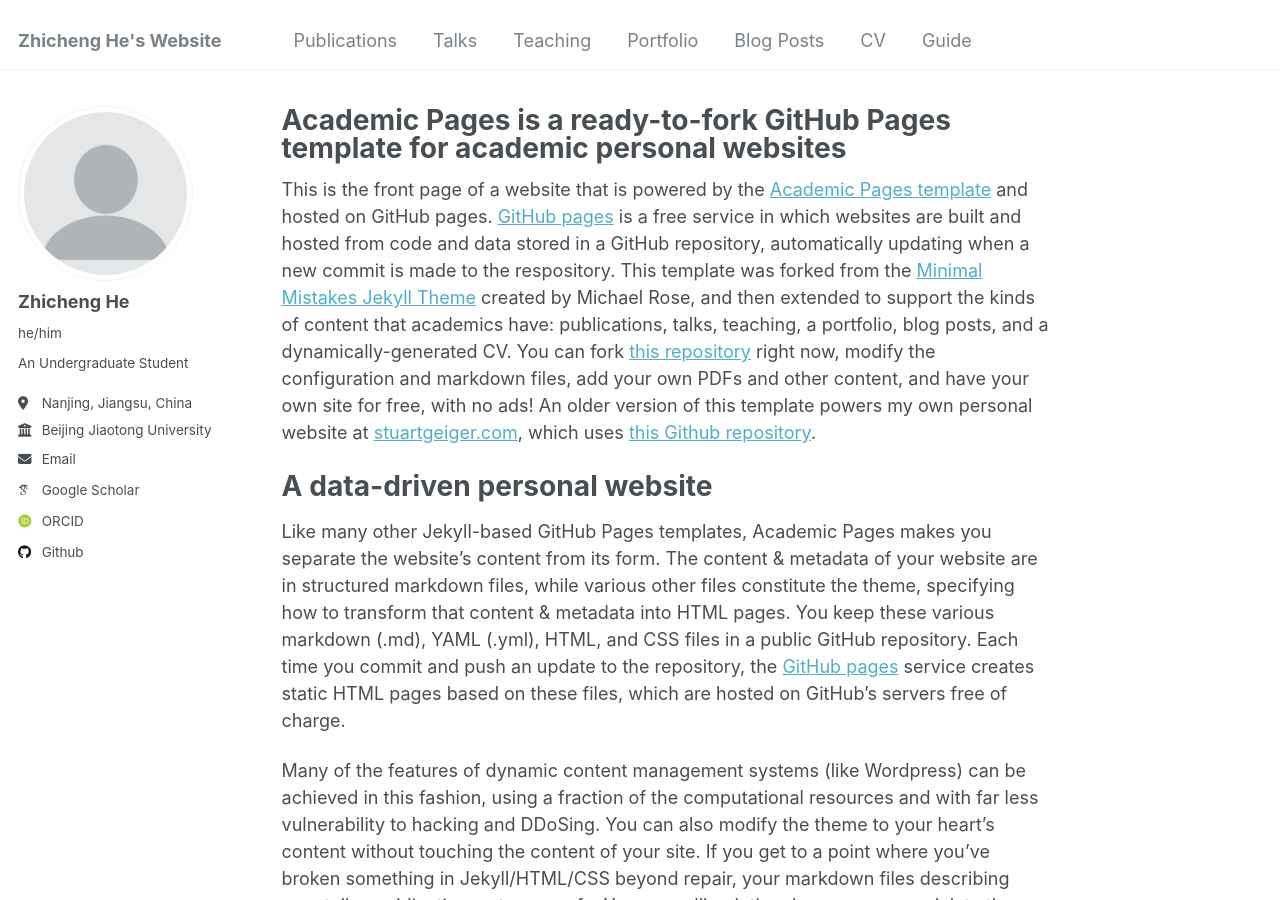
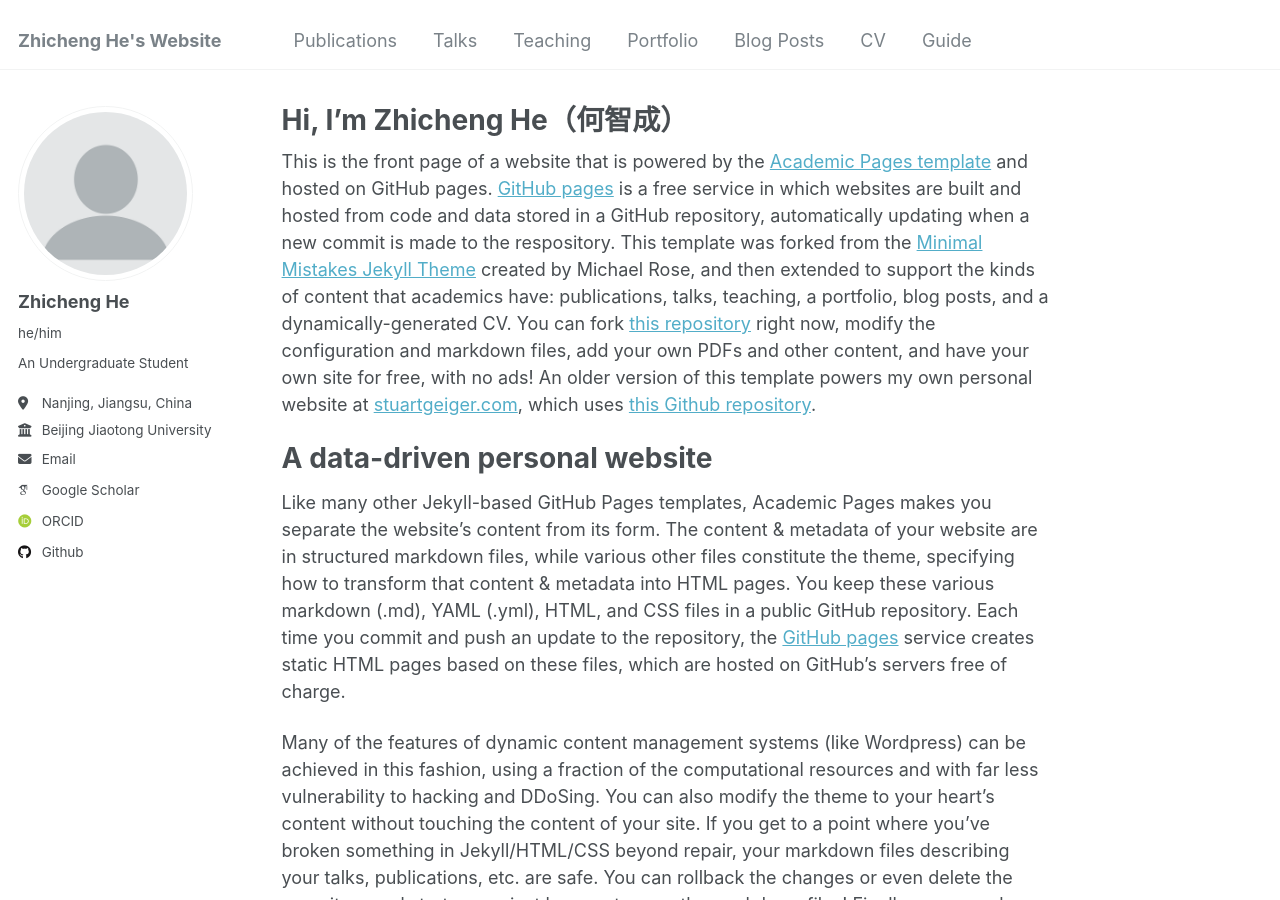
Before and after one commit to hezhicheng2002/hezhicheng2002.github.io, a Jekyll site: the page built from _pages/about.md, in a window 1280 px wide and 900 px high. Built offline with Jekyll 4.4.1, drawn with Linux system fonts in a browser that asks for light colours; some web fonts are replaced.

Commit message:
Update about.md

```diff
--- a/_pages/about.md
+++ b/_pages/about.md
@@ -1,6 +1,6 @@
 ---
 permalink: /
-title: "Academic Pages is a ready-to-fork GitHub Pages template for academic personal websites"
+title: "Hi, I'm Zhicheng He（何智成）"
 author_profile: true
 redirect_from:
   - /about/
```
